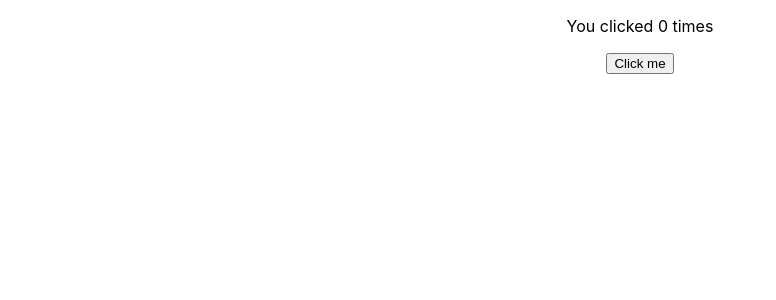
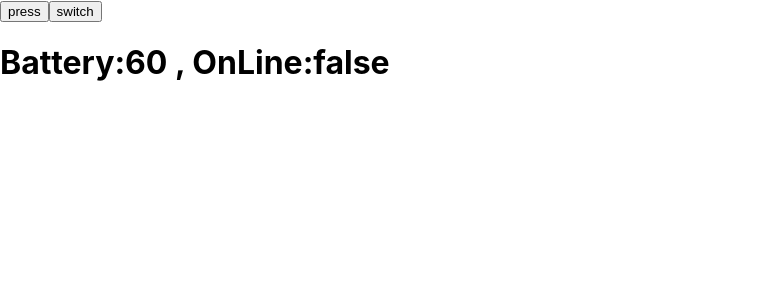
Before and after one commit to MagicalBridge/react-hooks, a React (Create React App) app in the folder learn-hooks/: page / in a window 1280 px wide. Shown: the top 300 px of the page, without its empty margins (0-776 px from the left). Built offline with nearby package versions, Linux system fonts and the light colour scheme.

Commit message:
context api 实现跨组件传递数据

```diff
--- a/learn-hooks/src/App.js
+++ b/learn-hooks/src/App.js
@@ -1,13 +1,30 @@
-import React from 'react'
+import React, { Component } from 'react'
+import { BatteryContext, OnlineContext } from './utils/Context.jsx'
+import Middle from './components/Middle'
 import './App.css'
-import DataProvider from './components/DataProvider'
 
-function App() {
-  return (
-    <div className="App">
-      <DataProvider />
-    </div>
-  )
+
+class App extends Component {
+  state = {
+    battery: 60,
+    onLine: false
+  }
+  render() {
+    const { battery, onLine } = this.state
+    return (
+      <BatteryContext.Provider value={battery}>
+        <OnlineContext.Provider value={onLine}>
+          <button type="button" onClick={() => this.setState({ battery: battery + 1 })}>
+            press
+          </button>
+          <button type="button" onClick={() => this.setState({ onLine: !onLine })}>
+            switch
+          </button>
+          <Middle></Middle>
+        </OnlineContext.Provider>
+      </BatteryContext.Provider>
+    )
+  }
 }
 
 export default App
--- /dev/null
+++ b/learn-hooks/src/components/Leaf.jsx
@@ -0,0 +1,22 @@
+import React, { Component } from 'react';
+import {BatteryContext,OnlineContext} from '../utils/Context'
+
+class Leaf extends Component {
+  render() {
+    return (
+     <BatteryContext.Consumer>
+       {
+         battery => (
+            <OnlineContext.Consumer>
+            {
+              onLine => <h1>Battery:{battery} , OnLine:{String(onLine)}</h1>
+            }
+            </OnlineContext.Consumer>
+         )
+       }
+     </BatteryContext.Consumer>
+    );
+  }
+}
+
+export default Leaf;
--- /dev/null
+++ b/learn-hooks/src/components/Middle.jsx
@@ -0,0 +1,10 @@
+import React, { Component } from 'react';
+import Leaf from './Leaf'
+
+class Middle extends Component {
+  render() {
+    return <Leaf></Leaf>
+  }
+}
+
+export default Middle;
--- /dev/null
+++ b/learn-hooks/src/utils/Context.jsx
@@ -0,0 +1,5 @@
+import { createContext } from 'react';
+// 电量context
+export const BatteryContext = createContext()
+// 联网状态context
+export const OnlineContext = createContext()
```
Also changed, not shown: 1 other file (tests, documents, lock files or other folders).
